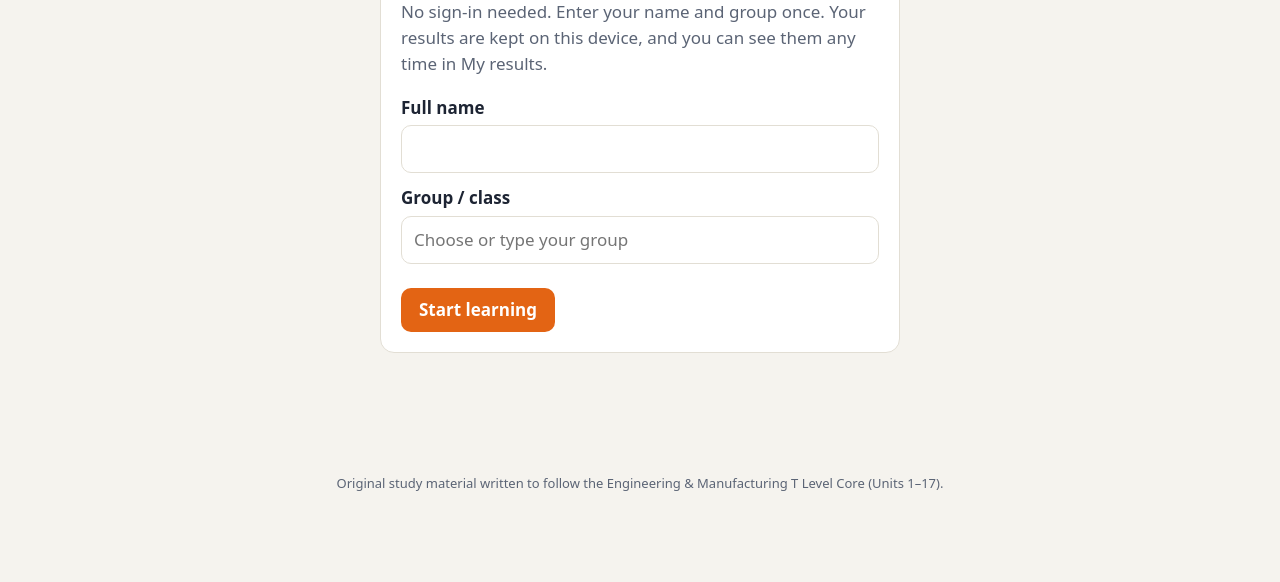
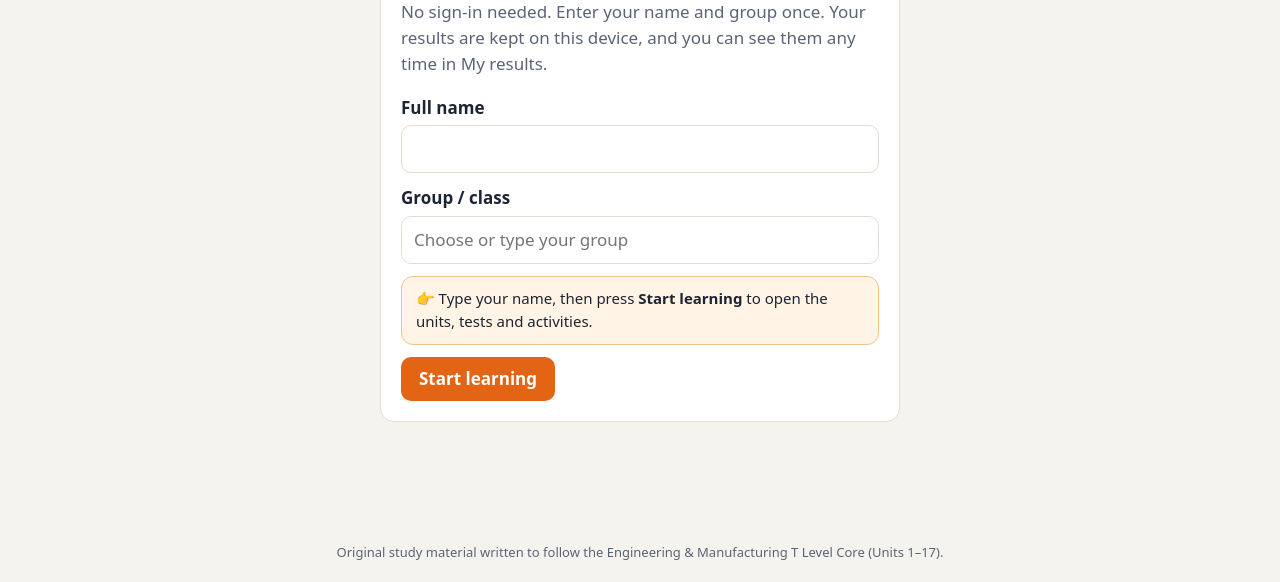
Before and after one commit to rahimachy26/tlevel-core, a plain HTML site: page android/app/src/main/assets/index.html in a window 1280 px wide. Shown: the part 249-831 px from the top of the page. Before the commit the page ends 800 px from the top, so only its background shows below. Drawn offline with Linux system fonts and the light colour scheme.

Commit message:
Hide top buttons until the student enters their name; add hint
Co-Authored-By: Claude Opus 5.5 <noreply@anthropic.com>
Claude-Session: https://claude.ai/code/session_014JjyXAGKGr5HaVoz8K2VsC

```diff
--- a/android/app/src/main/assets/index.html
+++ b/android/app/src/main/assets/index.html
@@ -1025,6 +1025,7 @@ function route(){
   clearInterval(timerId); if (unsub) { unsub(); unsub = null; }
   let h = cur || 'home';
   $('#who').textContent = S && S.name ? `${S.name}${S.group ? ' · ' + S.group : ''}` : '';
+  document.querySelector('header.top nav').style.visibility = needsRegister() ? 'hidden' : 'visible';
   if (needsRegister() && h !== 'teacher') return renderRegister(false);
   document.querySelectorAll('[data-go]').forEach(b => b.classList.toggle('on', b.dataset.go === h || (h.startsWith('unit') && b.dataset.go==='home')));
   const m = h.match(/^unit-(\d+)(?:-(learn|activities|test))?$/);
@@ -1054,6 +1055,7 @@ async function renderRegister(editing){
       <label for="rg"><b>Group / class</b></label><input id="rg" list="gl" maxlength="60" placeholder="Choose or type your group" value="${esc(cur.group || '')}">
       <datalist id="gl">${GROUPS.map(g=>`<option value="${esc(g)}">`).join('')}</datalist>
       ${local && (local.attempts||[]).length ? `<label style="display:flex;gap:8px;align-items:center;margin-bottom:12px"><input type="checkbox" id="imp" checked style="width:auto;margin:0"> Bring in ${local.attempts.length} earlier result(s) saved on this device</label>` : ''}
+      ${editing ? '' : '<p class="banner" style="margin:0 0 12px">👉 Type your name, then press <b>Start learning</b> to open the units, tests and activities.</p>'}
       <div class="row"><button class="btn orange" type="submit">${editing ? 'Save details' : 'Start learning'}</button>${editing?'<button class="btn alt" type="button" id="cancel">Cancel</button>':''}<span class="fb bad" id="rerr"></span></div>
     </form></div>`;
   if (editing) $('#cancel').onclick = () => go('my-results');
```
Also changed, not shown: index.html (+2 -0 lines).
